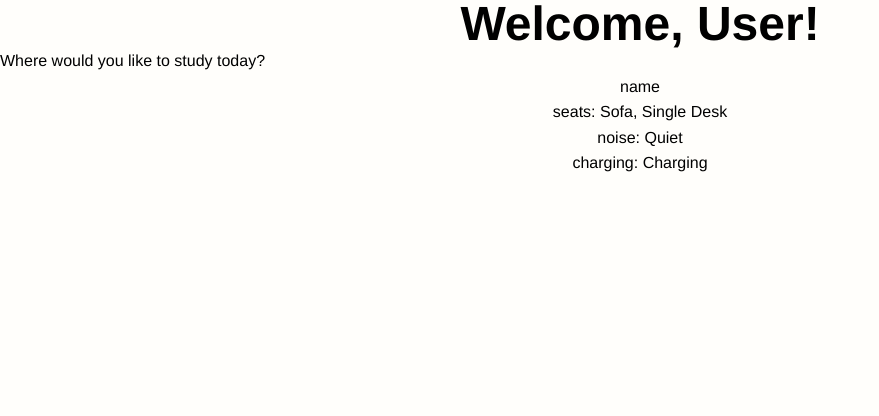
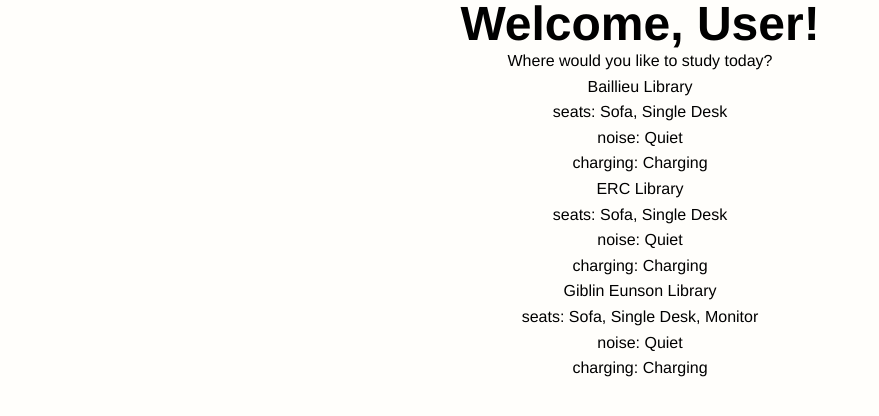
Before and after one commit to nhnong/NVZ, a Next.js app: page / in a window 1280 px wide. Shown: the top 416 px of the page, without its empty margins (0-879 px from the left). Built offline with nearby package versions, Linux system fonts and the light colour scheme.

Commit message:
loop thru libs

```diff
--- a/app/data/libraries.ts
+++ b/app/data/libraries.ts
@@ -1,7 +1,6 @@
-
 // library attributes
 const allnoise = new Set(["Quiet", "Conversational"]);
-const allseat = new Set(["Sofa", "Single Desk", "Group Table"]);
+const allseat = new Set(["Sofa", "Single Desk", "Group Table", "Monitor"]);
 const allcharging = new Set(["Charging", "No Charging"]);
 
 // Array storing each library
@@ -14,11 +13,27 @@
 
 // creating a library
 createLibrary(
-  "name",
+  "Baillieu Library",
   ["Quiet"],
   ["Sofa", "Single Desk"],
   "Charging"
 );
+
+createLibrary(
+  "ERC Library",
+  ["Quiet"],
+  ["Sofa", "Single Desk"],
+  "Charging"
+);
+
+createLibrary(
+  "Giblin Eunson Library",
+  ["Quiet"],
+  ["Sofa", "Single Desk", "Monitor"],
+  "Charging"
+);
+
+
 
 function createLibrary(
   name: string,
@@ -52,4 +67,5 @@
   return library;
 }
 
+
 export { libraries, createLibrary };
--- a/app/page.tsx
+++ b/app/page.tsx
@@ -6,10 +6,12 @@
 
   return (
     <main>
-      <h1 className="text-center font-bold text-[48px] leading-none">
-        Welcome, User!
-      </h1>
-      <p>Where would you like to study today?</p>
+      <div className="text-center">
+        <h1 className="text-center font-bold text-[48px] leading-none">
+          Welcome, User!
+        </h1>
+        <p>Where would you like to study today?</p>
+      </div>
       <div className="text-center">
         {libraries.map((lib) => (
           <div key={lib.name}>
```
